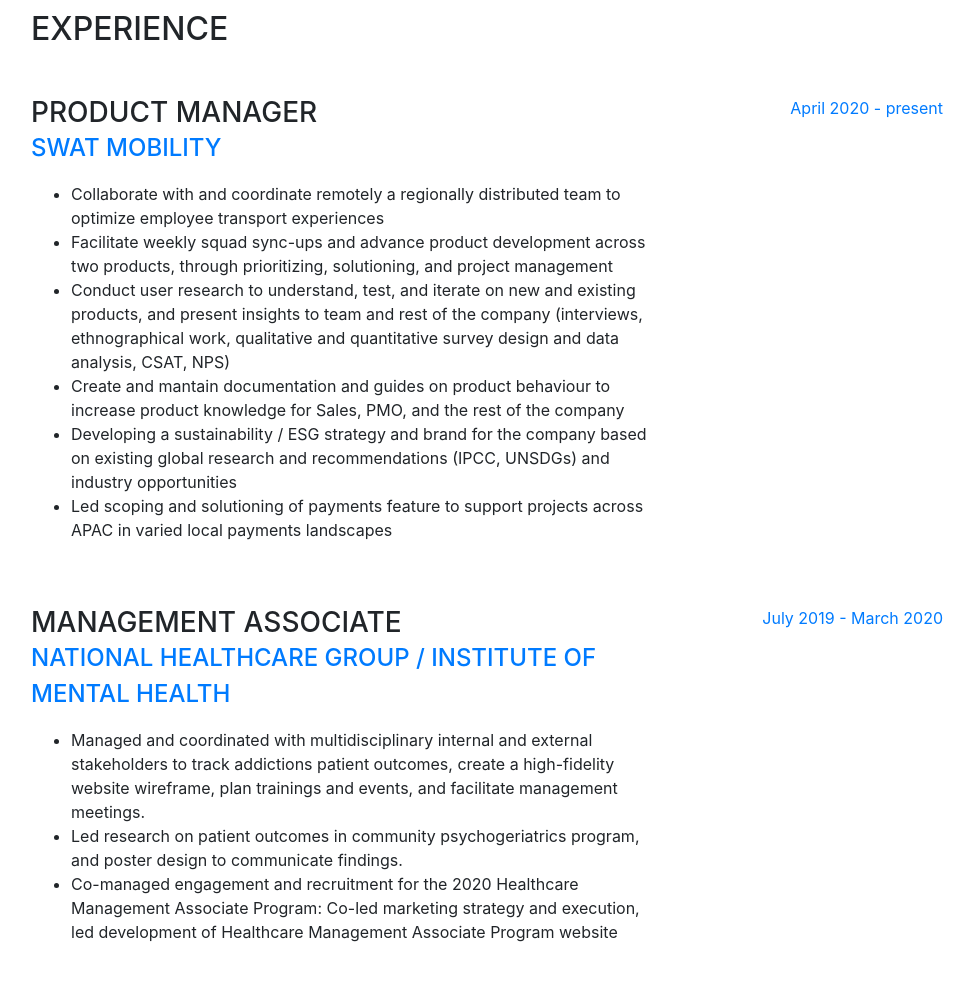
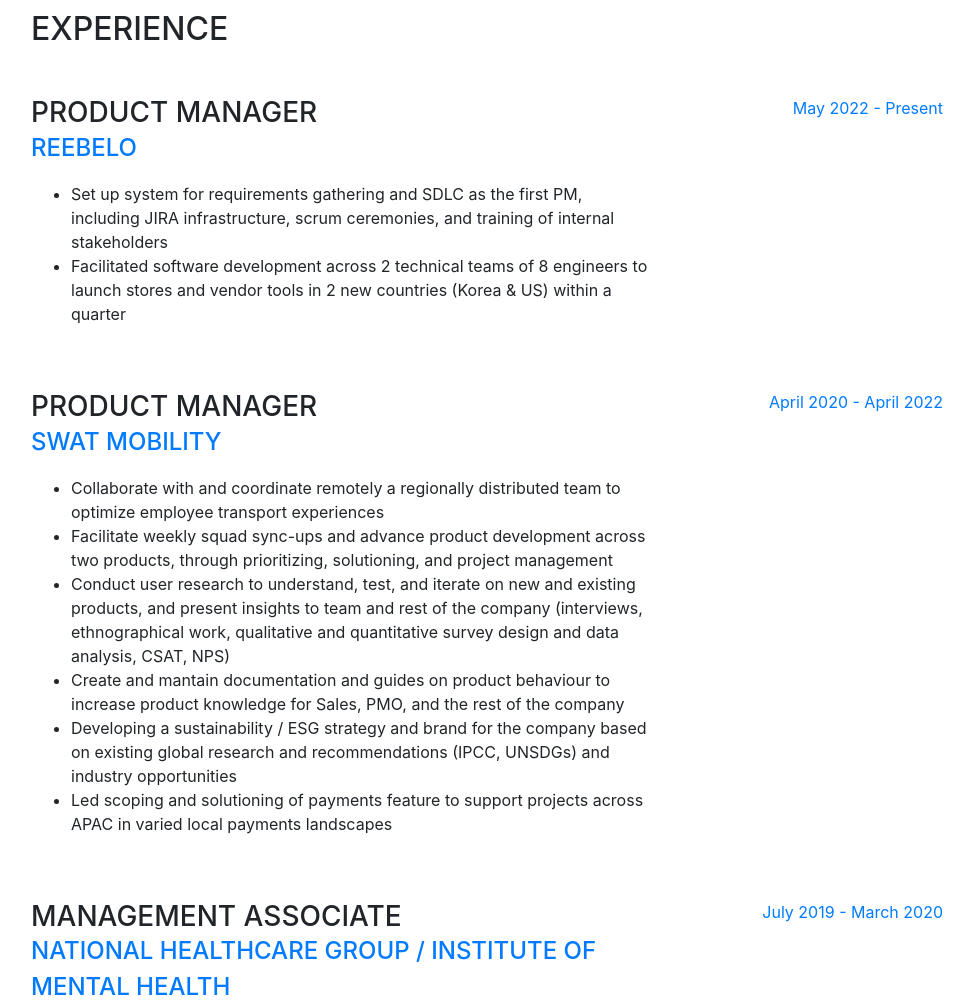
Before and after one commit to jerald-lim/jerald-lim.github.io, a website with bundled scripts: page index.html in a window 1280 px wide. Shown: the part 1640-2644 px from the top of the page, without its empty margins (289-1263 px from the left). Built offline with nearby package versions, Linux system fonts and the light colour scheme; a script that the page names is missing; a web font is replaced by a local one.

Commit message:
Update index.html

```diff
--- a/index.html
+++ b/index.html
@@ -191,6 +191,20 @@
           <div class="resume-item d-flex flex-column flex-md-row mb-5">
             <div class="resume-content mr-auto">
               <h3 class="mb-0">Product Manager</h3>
+              <div class="subheading mb-3"><span class="text-primary">Reebelo</span></div>
+              <ul>
+                <li>Set up system for requirements gathering and SDLC as the first PM, including JIRA infrastructure, scrum ceremonies, and training of internal stakeholders
+                <li>Facilitated software development across 2 technical teams of 8 engineers to launch stores and vendor tools in 2 new countries (Korea & US) within a quarter
+              </ul>
+            </div>
+            <div class="resume-date text-md-right">
+              <span class="text-primary">May 2022 - Present</span>
+            </div>
+          </div>
+
+          <div class="resume-item d-flex flex-column flex-md-row mb-5">
+            <div class="resume-content mr-auto">
+              <h3 class="mb-0">Product Manager</h3>
               <div class="subheading mb-3"><span class="text-primary">SWAT Mobility</span></div>
               <ul>
                 <li>Collaborate with and coordinate remotely a regionally distributed team to optimize employee transport experiences
@@ -202,7 +216,7 @@
               </ul>
             </div>
             <div class="resume-date text-md-right">
-              <span class="text-primary">April 2020 - present</span>
+              <span class="text-primary">April 2020 - April 2022</span>
             </div>
           </div>
 
```
